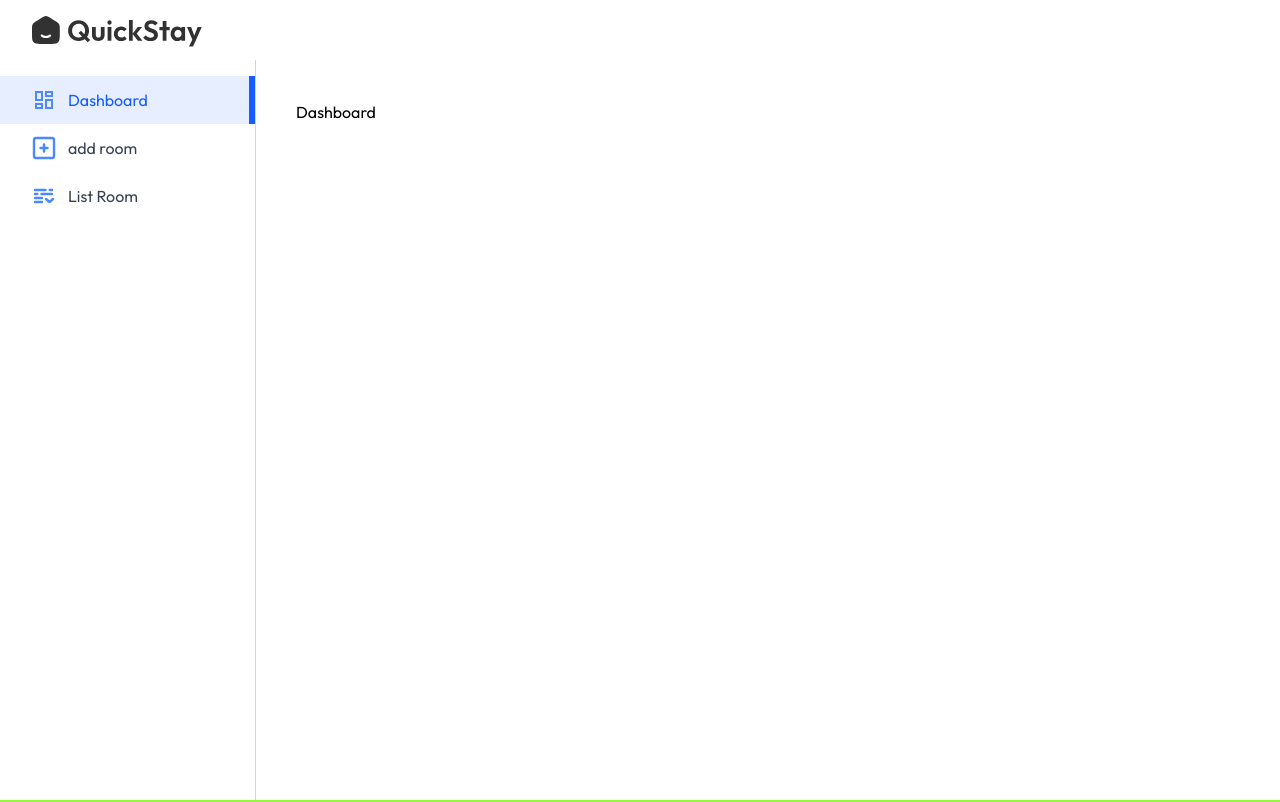
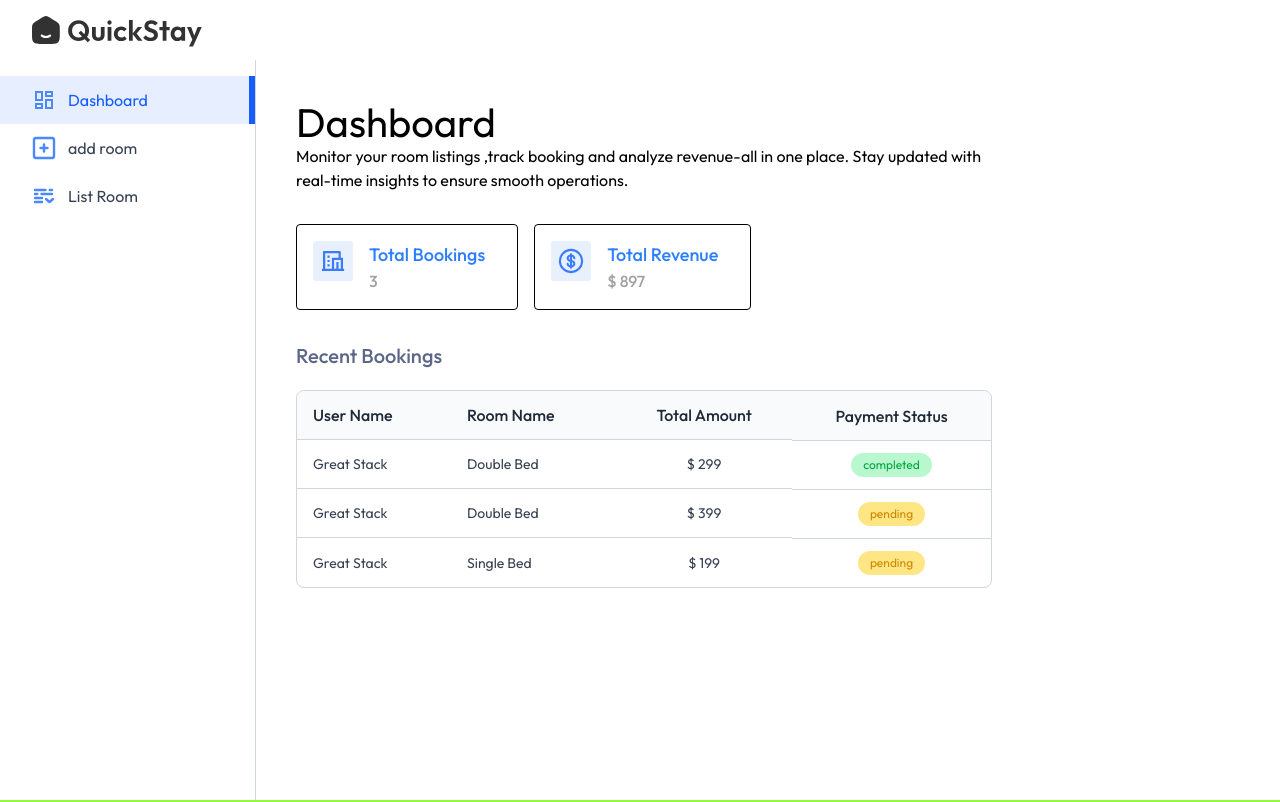
Before and after one commit to SwamirajMagar/Hotel_Booking_Web, a React (Vite) app in the folder client/: page /owner in a window 1280 px wide. Shown: the top 802 px of the page. Built offline with nearby package versions, Linux system fonts and the light colour scheme; a web font is replaced by a local one.

Commit message:
dashboard page completed

```diff
--- a/client/src/pages/HotelOwner/Dashboard.jsx
+++ b/client/src/pages/HotelOwner/Dashboard.jsx
@@ -1,9 +1,72 @@
-import React from 'react';
+import React, { useState } from 'react';
+import Title from '../../components/Title';
+import { assets, dashboardDummyData } from '../../assets/assets';
 
 const Dashboard = () => {
+
+  const [dashboardData, setdashboardData] = useState(dashboardDummyData)
   return (
     <div>
-      Dashboard
+      <Title align='left' font='outfit' title='Dashboard' subtitle='Monitor your room listings ,track booking and analyze revenue-all in one place. Stay updated with real-time insights to ensure smooth operations. '/>
+
+      <div className='flex gap-4 my-8'>
+        {/* .....total bookings.... */}
+        <div className='bg-primary/3 border border-primary/10 rounded flex p-4 pr-8'>
+          <img src={assets.totalBookingIcon} alt="" className='max-sm:hidden h-10' />
+          <div className='flex flex-col sm:ml-4 font-medium'>
+            <p className='text-blue-500 text-lg'>Total Bookings</p>
+            <p className='text-neutral-400 text-base'>{dashboardData.totalBookings}</p>
+          </div>
+        </div>
+        {/* .....total revenue.... */}
+        <div className='bg-primary/3 border border-primary/10 rounded flex p-4 pr-8'>
+          <img src={assets.totalRevenueIcon} alt="" className='max-sm:hidden h-10' />
+          <div className='flex flex-col sm:ml-4 font-medium'>
+            <p className='text-blue-500 text-lg'>Total Revenue</p>
+            <p className='text-neutral-400 text-base'>$ {dashboardData.totalRevenue}</p>
+          </div>
+        </div>
+
+      </div>
+
+      {/* ------recent bookings----- */}
+      <h2 className='text-xl text-blue-950/70 font-medium mb-5'>Recent Bookings</h2>
+      <div className='w-full max-w-3xl text-left border border-gray-300 rounded-lg max-h-80 overflow-y-scroll'>
+          <table className='w-full'>
+            <thead className='bg-gray-50'>
+              <tr>
+                <th className='py-3 px-4 text-gray-800 font-medium'>User Name</th>
+                <th className='py-3 px-4 text-gray-800 font-medium max-sm:hidden'>Room Name</th>
+                <th className='py-3 px-4 text-gray-800 font-medium text-center'>Total Amount</th>
+                <th className='py-3 px-4 text-gray-800 font-medium text-center'>Payment Status</th>
+              </tr>
+            </thead>
+            <tbody className='text-sm'>
+              {dashboardData.bookings.map((item, index)=>(
+                <tr key={index}>
+                  <td className='py-3 px-4 text-gray-700 border-t border-gray-300'>
+                    {item.user.username}
+                  </td>
+
+                  <td className='py-3 px-4 text-gray-700 border-t border-gray-300 max-sm:hidden'>
+                    {item.room.roomType}
+                  </td>
+
+                  <td className='py-3 px-4 text-gray-700 border-t border-gray-300 text-center'>
+                    $ {item.totalPrice}
+                  </td>
+
+                  <td className='py-3 px-4 border-t border-gray-300 flex'>
+                    <button className={`py-1 px-3 text-xs rounded-full mx-auto ${item.isPaid ? 'bg-green-200 text-green-600' : 'bg-amber-200 text-yellow-600'}`}>
+                      {item.isPaid ? 'completed': 'pending'}
+                    </button>
+                  </td>
+                </tr>
+              ))}
+            </tbody>
+          </table>
+      </div>
+
     </div>
   );
 };
```
